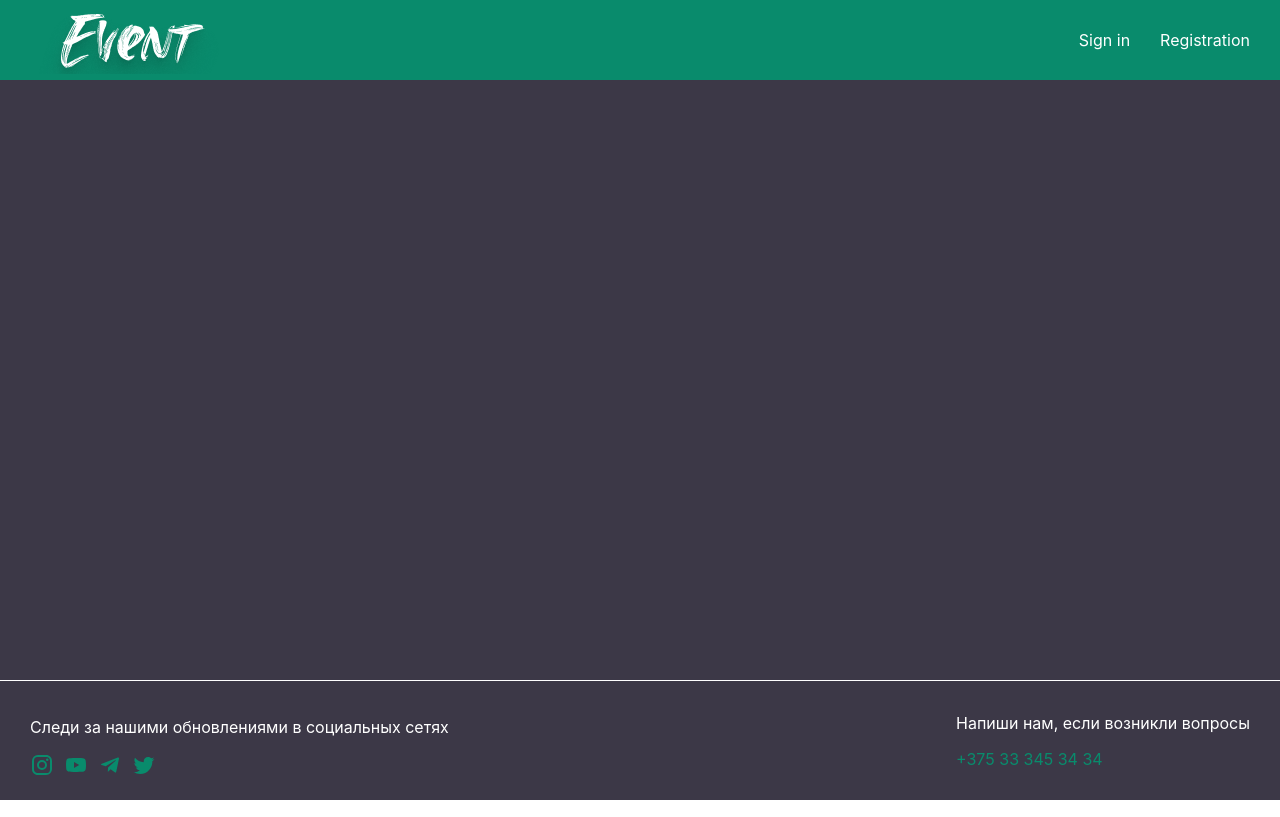
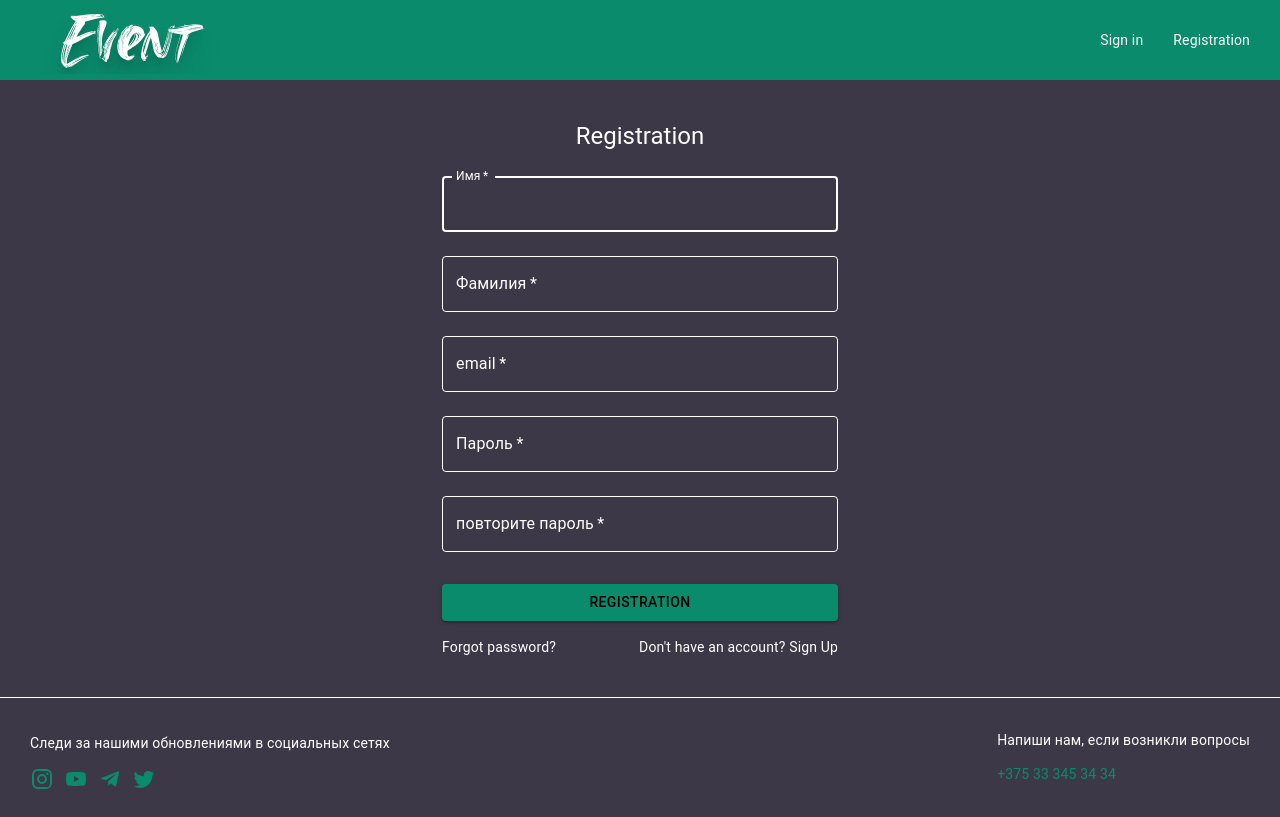
Before and after one commit to Aliaksandra-Sunny/Event, a React (Create React App) app: page /registration in a window 1280 px wide. Built offline with nearby package versions, Linux system fonts and the light colour scheme.

Commit message:
add Registration page: layout, business logic with redux and thunk request

```diff
--- a/src/App.jsx
+++ b/src/App.jsx
@@ -6,6 +6,7 @@ import Header from './Header/Header';
 import Footer from './components/Footer/Footer';
 import LoginContainer from './components/Login/LoginContainer';
 import store from './redux/redux-store';
+import RegistrationContainer from './components/Registration/RegistrationContainer';
 
 const App = () => (
     <Provider store={store}>
@@ -14,6 +15,7 @@ const App = () => (
                 <Header />
                 <div className="app-wrapper-content">
                     <Route path="/login" render={() => <LoginContainer />} />
+                    <Route path="/registration" render={() => <RegistrationContainer />} />
                 </div>
                 <Footer />
             </div>
--- a/src/api/api.js
+++ b/src/api/api.js
@@ -9,3 +9,9 @@ export const authAPI = {
         return instance.post('authenticate', { email, password });
     },
 };
+
+export const registrationAPI = {
+    registration(name, surname, email, password) {
+        return instance.post('registration', { name, surname, email, password });
+    },
+};
--- /dev/null
+++ b/src/components/Registration/Registration.jsx
@@ -0,0 +1,165 @@
+import React from 'react';
+import Button from '@material-ui/core/Button';
+import CssBaseline from '@material-ui/core/CssBaseline';
+import TextField from '@material-ui/core/TextField';
+import Link from '@material-ui/core/Link';
+import Grid from '@material-ui/core/Grid';
+import Typography from '@material-ui/core/Typography';
+import { createMuiTheme } from '@material-ui/core/styles';
+import Container from '@material-ui/core/Container';
+import { ThemeProvider } from '@material-ui/styles';
+import styled from 'styled-components';
+import { useHistory } from 'react-router-dom';
+
+const StyledTextField = styled(TextField)`
+    && {
+    color: white;
+    }
+    && .MuiOutlinedInput-notchedOutline {
+        border-color: white;
+    }
+    && .MuiOutlinedInput-input {
+        border-radius: 10px;
+        color: white;
+    }
+    && .MuiInputLabel-outlined.MuiInputLabel-shrink {
+        color: white;
+    }
+    && .MuiInputLabel-outlined {
+        color: white;
+    }
+   `;
+
+const Paper = styled.div`
+    margin: 40px 0 40px;
+    display: flex;
+    flex-direction: column;
+    align-items: center;
+   `;
+
+const Form = styled.form`
+    width: 100%;
+    margin-top: 8px;
+    color: white;
+   `;
+
+const StyledButton = styled(Button)`
+    && {
+        margin: 24px 0 16px;
+    }
+   `;
+
+const Registration = props => {
+    const history = useHistory();
+
+    const theme = createMuiTheme({
+        palette: {
+            primary: {
+                light: '#fff',
+                main: '#ffffff',
+                dark: '#1d53ff',
+                contrastText: '#fff',
+            },
+            secondary: {
+                light: '#ff7961',
+                main: '#098B6C',
+                dark: '#50ba50',
+                contrastText: '#000',
+            },
+        },
+    });
+
+    let handleRegistrationRequest = event => {
+        props.authMe(event.currentTarget[0].value, event.currentTarget[2].value);
+        history.push('/login');
+    };
+
+    return (
+        <ThemeProvider theme={theme}>
+            <Container component="main" maxWidth="xs">
+                <CssBaseline />
+                <Paper>
+                    <Typography component="h2" variant="h5" color="primary">
+                        Registration
+                    </Typography>
+                    <Form onSubmit={handleRegistrationRequest} noValidate>
+                        <StyledTextField
+                            variant="outlined"
+                            margin="normal"
+                            required
+                            fullWidth
+                            id="name"
+                            label="Имя"
+                            name="name"
+                            autoComplete="Имя"
+                            autoFocus
+                        />
+                        <StyledTextField
+                            variant="outlined"
+                            margin="normal"
+                            required
+                            fullWidth
+                            name="Surname"
+                            label="Фамилия"
+                            id="Surname"
+                            autoComplete="surname"
+                        />
+                        <StyledTextField
+                            variant="outlined"
+                            margin="normal"
+                            required
+                            fullWidth
+                            name="email"
+                            label="email"
+                            id="email"
+                            autoComplete="email"
+                        />
+                        <StyledTextField
+                            variant="outlined"
+                            margin="normal"
+                            required
+                            fullWidth
+                            name="password"
+                            label="Пароль"
+                            id="password"
+                            autoComplete="password"
+                        />
+                        <StyledTextField
+                            variant="outlined"
+                            margin="normal"
+                            required
+                            fullWidth
+                            name="repeatPassword"
+                            label="повторите пароль"
+                            id="repeatPassword"
+                            autoComplete="repeatPassword"
+                        />
+                        <StyledButton
+                            type="submit"
+                            fullWidth
+                            variant="contained"
+                            color="secondary"
+                        >
+                            Registration
+                        </StyledButton>
+                        <Grid container>
+                            <Grid item xs>
+                                {/* eslint-disable-next-line jsx-a11y/anchor-is-valid */}
+                                <Link href="#" variant="body2">
+                                    Forgot password?
+                                </Link>
+                            </Grid>
+                            <Grid item>
+                                {/* eslint-disable-next-line jsx-a11y/anchor-is-valid */}
+                                <Link href="#" variant="body2">
+                                    Don't have an account? Sign Up
+                                </Link>
+                            </Grid>
+                        </Grid>
+                    </Form>
+                </Paper>
+            </Container>
+        </ThemeProvider>
+    );
+};
+export default Registration;
--- /dev/null
+++ b/src/components/Registration/RegistrationContainer.jsx
@@ -0,0 +1,18 @@
+import React from 'react';
+import { connect } from 'react-redux';
+import { RegistrationMe } from '../../redux/registrationReducer';
+import Registration from './Registration';
+
+const RegistrationContainer = props => (
+    <Registration {...props} />
+);
+
+const mapStateToProps = () => {
+    return {
+
+    };
+};
+
+export default connect(mapStateToProps, {
+    RegistrationMe,
+})(RegistrationContainer);
--- a/src/redux/redux-store.js
+++ b/src/redux/redux-store.js
@@ -1,9 +1,11 @@
 import { applyMiddleware, combineReducers, createStore } from 'redux';
 import thunkMiddleware from 'redux-thunk';
 import authReducer from './authReducer';
+import registrationReducer from './registrationReducer';
 
 let reducers = combineReducers({
     auth: authReducer,
+    registration: registrationReducer,
 });
 const store = createStore(reducers, applyMiddleware(thunkMiddleware));
 
--- /dev/null
+++ b/src/redux/registrationReducer.js
@@ -0,0 +1,26 @@
+import { registrationAPI } from '../api/api';
+
+const SUCCESSFUL = 'SUCCESSFUL';
+
+const registrationReducer = (state = '', action) => {
+    switch (action.type) {
+        case SUCCESSFUL:
+            return { ...state, registration: true };
+        default:
+            return state;
+    }
+};
+
+const successful = data => {
+    return { type: SUCCESSFUL, data: { data } };
+};
+export const RegistrationMe = (name, surname, email, password) => {
+    return async dispatch => {
+        const response = await registrationAPI.registration(name, surname, email, password);
+        if (response.status === 200) {
+            return dispatch(successful(response.data));
+        }
+
+    };
+};
+export default registrationReducer;
```
